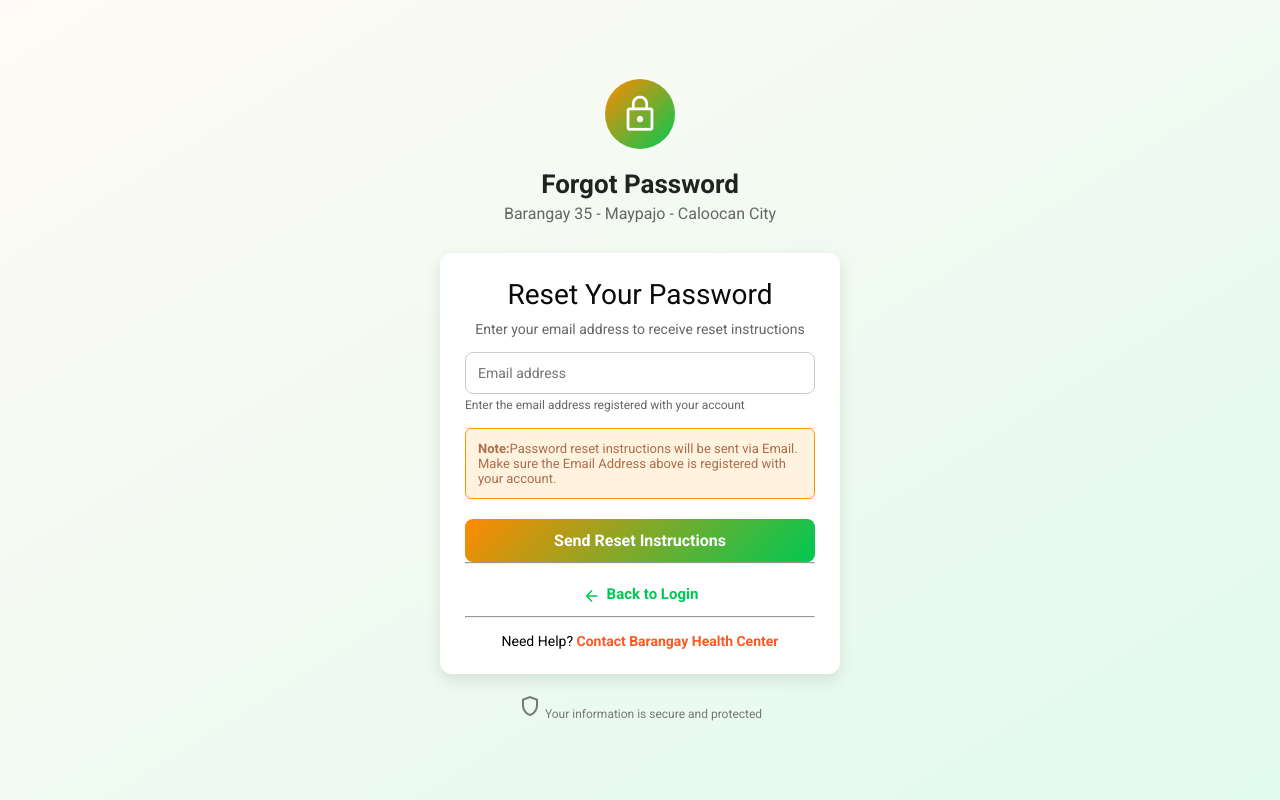
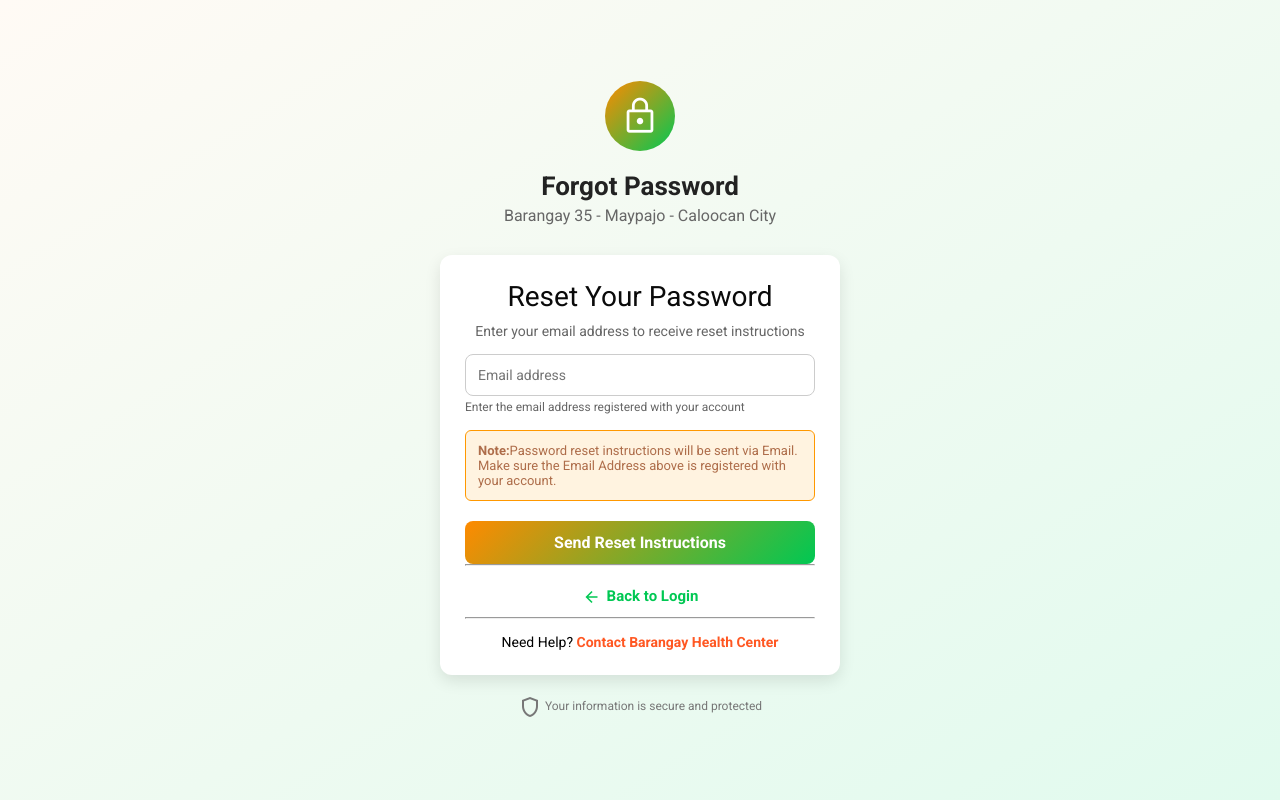
Before and after one commit to Kazuhisaa/Medicine-Request-and-Management-System-, a PHP site: page /forgotpassword.php in a window 1280 px wide. Run offline with PHP 8.4, Linux system fonts and the light colour scheme; some libraries are stand-ins or nearby versions.

Commit message:
Update forgetpassword.css

```diff
--- a/public/css/forgetpassword.css
+++ b/public/css/forgetpassword.css
@@ -204,6 +204,10 @@
       margin-top: 20px;
     }
 
+    .footer-msg span{
+      vertical-align: middle;
+    }
+
     .success-box {
       background: #e8f5e9;
       padding: 15px;
```
